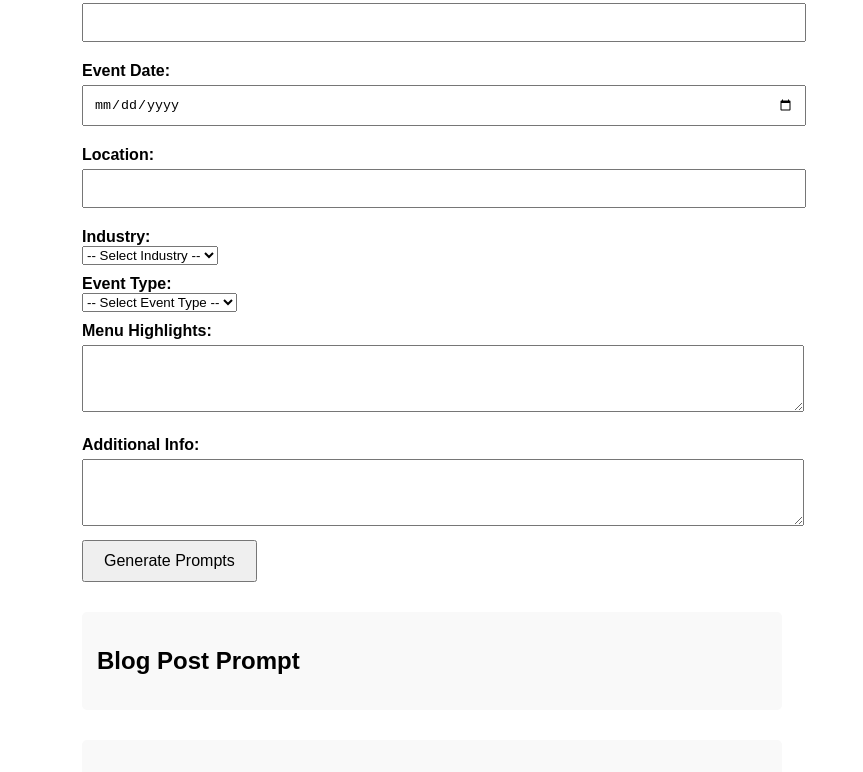
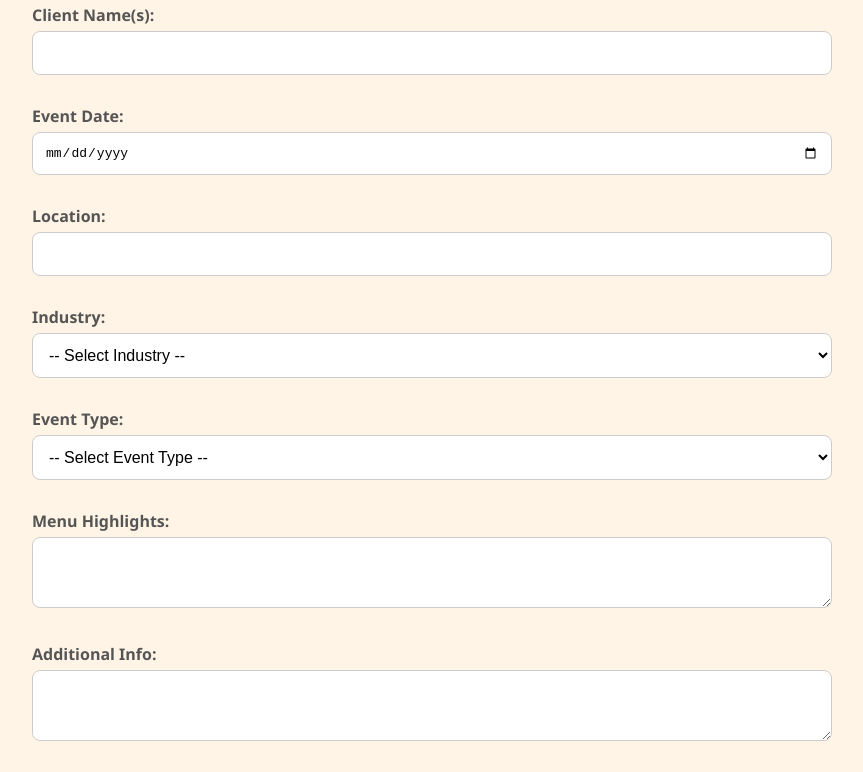
Before and after one commit to swiftini/chefstuff, a plain HTML site: page index.html in a window 1280 px wide. Shown: the part 160-932 px from the top of the page, without its empty margins (208-1071 px from the left). Drawn offline with Linux system fonts and the light colour scheme.

Commit message:
Add files via upload

```diff
--- a/style.css
+++ b/style.css
@@ -1,30 +1,71 @@
 body {
-  font-family: Arial, sans-serif;
-  max-width: 700px;
+  background-color: #fff4e6;
+  font-family: 'Segoe UI', Tahoma, Geneva, Verdana, sans-serif;
+  max-width: 800px;
   margin: 40px auto;
-  padding: 20px;
+  padding: 40px;
+  border-radius: 12px;
+  box-shadow: 0 4px 12px rgba(0,0,0,0.1);
+  color: #333;
 }
+
+h1 {
+  text-align: center;
+  font-size: 2em;
+  color: #d95f02;
+  margin-bottom: 20px;
+}
+
 label {
-  margin-top: 10px;
   display: block;
   font-weight: bold;
+  margin-top: 20px;
+  margin-bottom: 5px;
+  color: #555;
 }
-input, textarea {
+
+input, textarea, select {
   width: 100%;
-  padding: 10px;
-  margin-top: 5px;
+  padding: 12px;
+  font-size: 1em;
+  border: 1px solid #ccc;
+  border-radius: 8px;
+  box-sizing: border-box;
+  background: #fff;
   margin-bottom: 10px;
 }
+
+textarea {
+  resize: vertical;
+}
+
 button {
-  padding: 10px 20px;
-  font-size: 16px;
+  background-color: #d95f02;
+  color: white;
+  border: none;
+  padding: 12px 24px;
+  border-radius: 8px;
+  font-size: 1em;
+  cursor: pointer;
+  margin-top: 20px;
 }
+
+button:hover {
+  background-color: #e67c20;
+}
+
 .output {
   margin-top: 30px;
-  background: #f9f9f9;
-  padding: 15px;
-  border-radius: 5px;
+  background: white;
+  padding: 20px;
+  border-radius: 10px;
+  box-shadow: 0 2px 6px rgba(0,0,0,0.08);
 }
+
 pre {
   white-space: pre-wrap;
+  word-wrap: break-word;
+  font-family: inherit;
+  font-size: 1em;
+  margin-bottom: 10px;
 }
```
